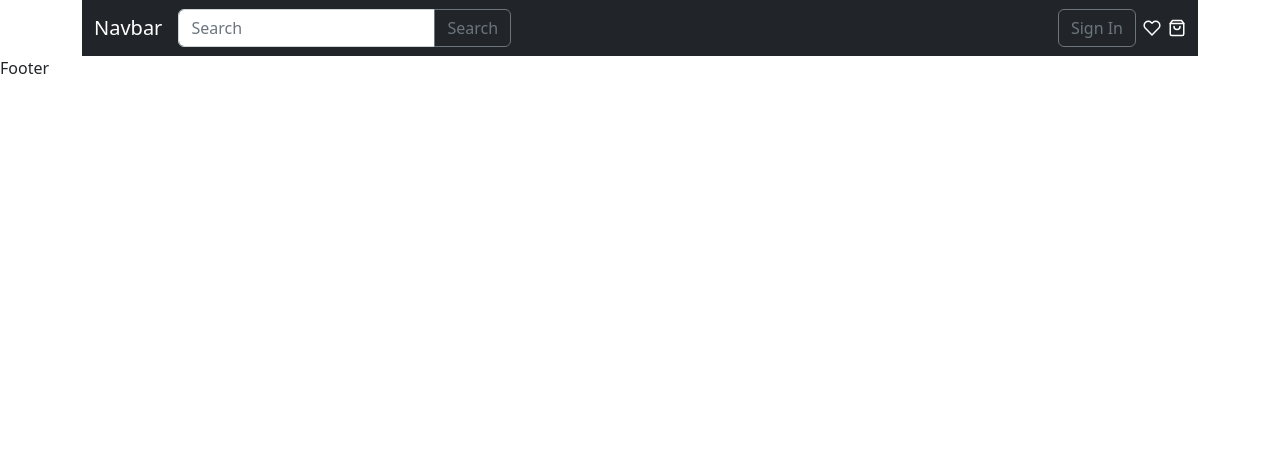
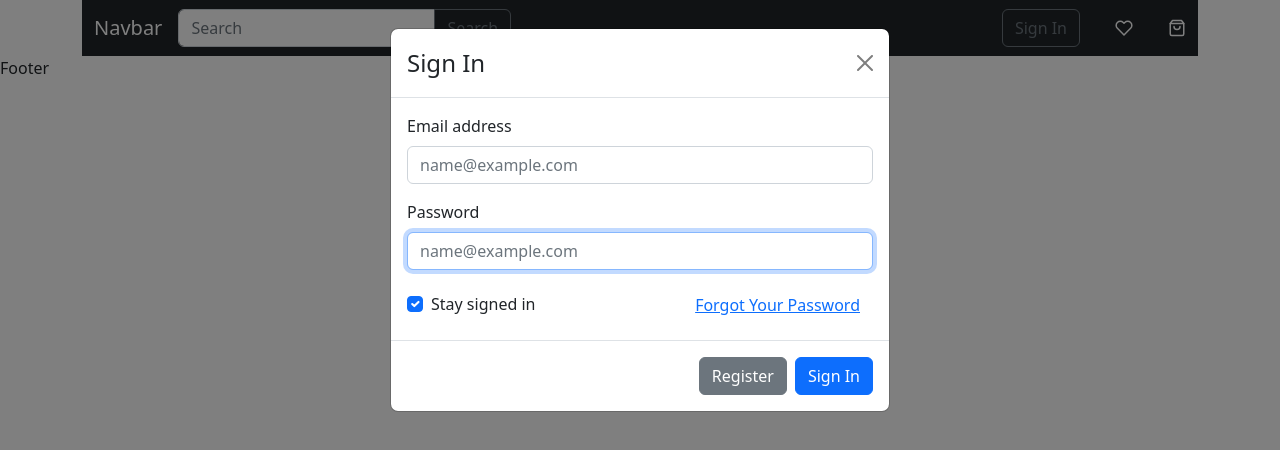
Before and after one commit to AbhishekGajera/ecommerce-platform, a React (Create React App) app: page / in a window 1280 px wide. Both pictures are taken after a click on the button "Sign In". Shown: the top 450 px of the page. Built offline with nearby package versions, Linux system fonts and the light colour scheme.

Commit message:
feat: login form

```diff
--- a/src/components/Header/index.js
+++ b/src/components/Header/index.js
@@ -5,10 +5,15 @@ import Navbar from 'react-bootstrap/Navbar';
 import InputGroup from "react-bootstrap/InputGroup";
 import FormControl from "react-bootstrap/FormControl";
 import Button from "react-bootstrap/Button";
-import { Heart,ShoppingBag } from 'react-feather';
+import { Heart, ShoppingBag } from 'react-feather';
+import LoginModal from '../../utils/Modal';
 
 
 const Header = () => {
+  const [show, setShow] = React.useState(false);
+
+  const handleClose = () =>setShow(false);
+  const handleShow = () => setShow(true);
   return (
     <div className='header-main-block'>
       <Container>
@@ -29,13 +34,20 @@ const Header = () => {
                 </InputGroup>
 
               </Nav>
-              <Button variant="outline-secondary" id="button-addon2">Sign In</Button>
-              <Heart size={18} style={{color:'#fff',marginLeft:'7px'}}/>
-              <ShoppingBag size={18} style={{color:'#fff',marginLeft:'7px'}} />
+              <div style={{dislay:"flex",justifyContent:'space-between',alignItems:'center'}}>
+                <Button variant="outline-secondary" id="button-addon2"onClick={handleShow}>Sign In</Button>
+                <Heart size={18} style={{color:'#FFFF',marginLeft:'35px'}} />
+                <ShoppingBag size={18} style={{color:'#FFFF',marginLeft:'35px'}}/>
+              </div>
             </Container>
           </Navbar>
         </div>
       </Container>
+      <LoginModal
+          handleClose={handleClose}
+          show={show}
+          setShow={setShow}
+      />
     </div>
   )
 }
--- /dev/null
+++ b/src/utils/Modal.js
@@ -0,0 +1,71 @@
+import React from 'react'
+import Button from 'react-bootstrap/Button';
+import Form from 'react-bootstrap/Form';
+import Modal from 'react-bootstrap/Modal';
+import SignUpModal from './SignUpModal';
+
+const LoginModal = ({ show, handleClose,setShow }) => {
+    const [SignUpshow, setSignUpshow] = React.useState(false);
+
+    const handleCloseSignUp = () =>setSignUpshow(false);
+    const handleShowSignUp = () => {
+        setSignUpshow(true)
+        setShow(false)
+    };
+    return (
+        <div>
+            <Modal show={show} onHide={handleClose}>
+                <Modal.Header closeButton>
+                    <Modal.Title>Sign In</Modal.Title>
+             </Modal.Header>
+                <Modal.Body>
+                    <Form>
+                        <Form.Group className="mb-3" controlId="exampleForm.ControlInput1">
+                            <Form.Label>Email address</Form.Label>
+                            <Form.Control
+                                type="email"
+                                placeholder="name@example.com"
+                                autoFocus
+                            />
+                        </Form.Group>
+                        <Form.Group className="mb-3" controlId="exampleForm.ControlInput2">
+                            <Form.Label>Password</Form.Label>
+                            <Form.Control
+                                type="password"
+                                placeholder="name@example.com"
+                                autoFocus
+                            />
+                        </Form.Group>
+                    </Form>
+                    <div style={{ display: 'flex', alignItems: 'center',justifyContent:'space-between' }}>
+                        <div>
+                            <Form.Check
+                                type="checkbox"
+                                defaultChecked
+                                label="Stay signed in"
+
+                            />
+                        </div>
+                        <div>
+                            <Button variant="link">Forgot Your Password</Button>
+                        </div>
+                    </div>
+                </Modal.Body>
+                <Modal.Footer>
+                    <Button variant="secondary" onClick={handleShowSignUp}>
+                        Register
+                    </Button>
+                    <Button variant="primary" onClick={handleClose}>
+                        Sign In
+                    </Button>
+                </Modal.Footer>
+            </Modal>
+
+            <SignUpModal
+            handleCloseSignUp={handleCloseSignUp}
+            SignUpshow={SignUpshow}/>
+        </div>
+    )
+}
+
+export default LoginModal
--- /dev/null
+++ b/src/utils/SignUpModal.js
@@ -0,0 +1,55 @@
+import React from 'react'
+import Button from 'react-bootstrap/Button';
+import Form from 'react-bootstrap/Form';
+import Modal from 'react-bootstrap/Modal';
+
+
+const SignUpModal = ({handleCloseSignUp,SignUpshow}) => {
+    return (
+        <div>
+             <Modal show={SignUpshow} onHide={handleCloseSignUp}>
+            <Modal.Header closeButton>
+                <Modal.Title>Register</Modal.Title>
+            </Modal.Header>
+            <Modal.Body>
+                <Form>
+                    <Form.Group className="mb-3" controlId="exampleForm.ControlInput1">
+                        <Form.Label>Email address</Form.Label>
+                        <Form.Control
+                            type="email"
+                            placeholder="name@example.com"
+                            autoFocus
+                        />
+                    </Form.Group>
+                    <Form.Group className="mb-3" controlId="exampleForm.ControlInput1">
+                        <Form.Label>Name</Form.Label>
+                        <Form.Control
+                            type="text"
+                            placeholder="name"
+                            autoFocus
+                        />
+                    </Form.Group>
+                    <Form.Group className="mb-3" controlId="exampleForm.ControlInput2">
+                        <Form.Label>Password</Form.Label>
+                        <Form.Control
+                            type="password"
+                            placeholder="name@example.com"
+                            autoFocus
+                        />
+                    </Form.Group>
+                </Form>
+            </Modal.Body>
+            <Modal.Footer>
+                <Button variant="secondary" >
+                    Register
+                </Button>
+                <Button variant="primary" onClick={handleCloseSignUp}>
+                    Sign In
+                </Button>
+            </Modal.Footer>
+        </Modal>
+        </div>
+    )
+}
+
+export default SignUpModal
```
